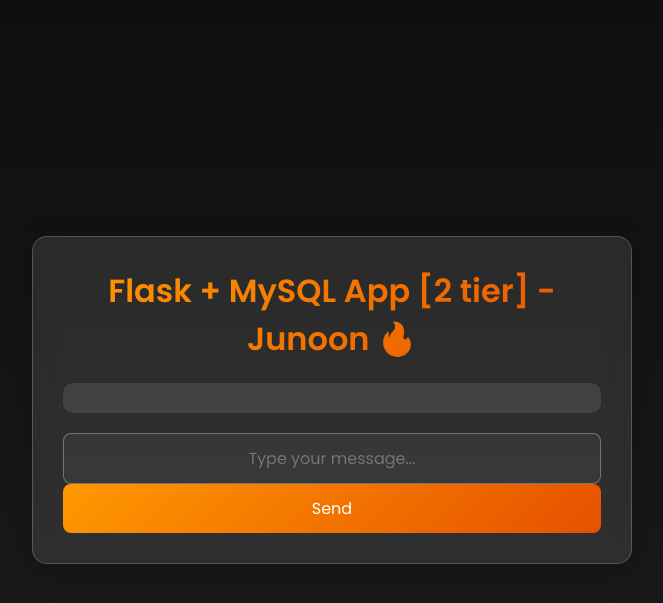
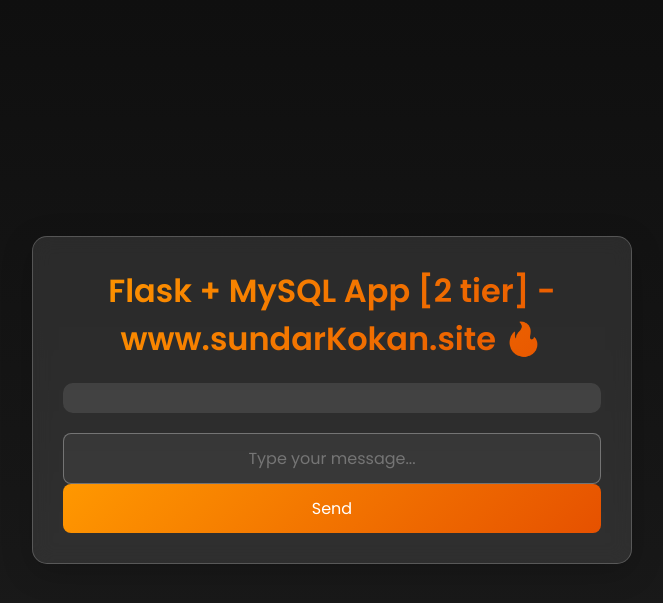
Before and after one commit to Surajmohite16/DOCKER, a Flask app: page / in a window 1280 px wide. Shown: the top 603 px of the page, without its empty margins (308-971 px from the left). Run offline with Flask 2, Linux system fonts and the light colour scheme; data that the repository does not hold is empty; some libraries are stand-ins or nearby versions.

Commit message:
Update index.html

```diff
--- a/two-tier-flask-app-master/templates/index.html
+++ b/two-tier-flask-app-master/templates/index.html
@@ -4,7 +4,7 @@
 <head>
     <meta charset="UTF-8">
     <meta name="viewport" content="width=device-width, initial-scale=1.0">
-    <title>Flask App new🚀</title>
+    <title>Flask App new with DB🚀</title>
     <style>
         /* Import Google Font */
         @import url('https://fonts.googleapis.com/css2?family=Poppins:wght@300;400;600&display=swap');
@@ -131,7 +131,7 @@
 
 <body>
     <div class="container">
-        <h1>Flask + MySQL App [2 tier] - Junoon 🔥</h1>
+        <h1>Flask + MySQL App [2 tier] - www.sundarKokan.site 🔥</h1>
 
         <div class="messages">
             {% for message in messages %}
```
